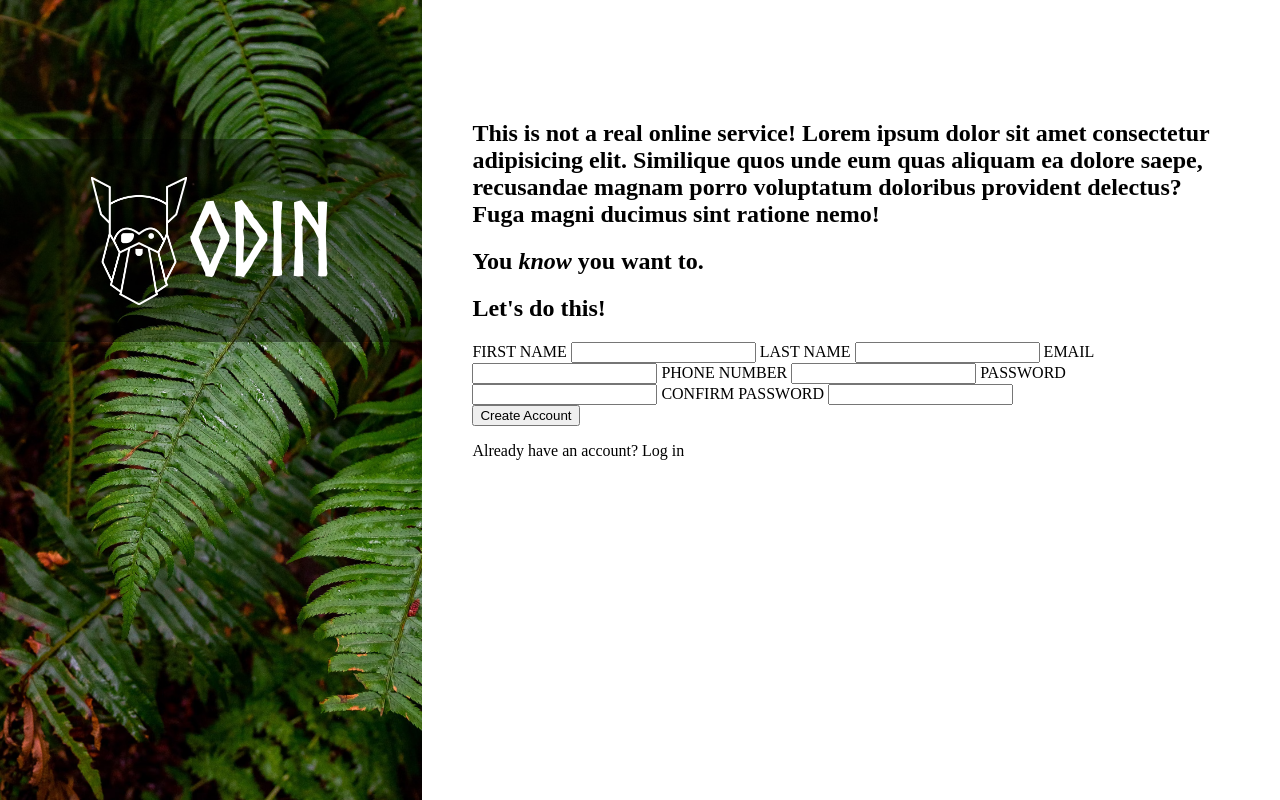
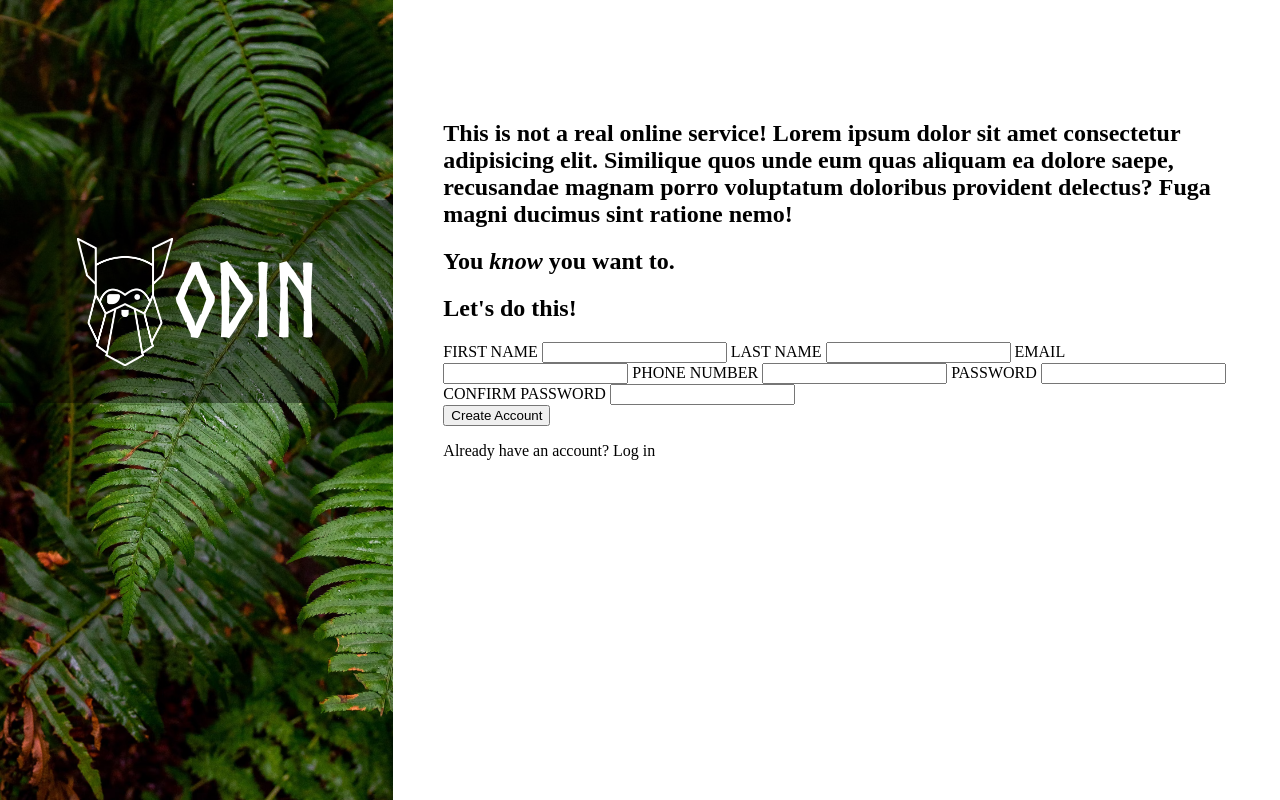
Before and after one commit to mrkgbr/top-sign-up-form, a plain HTML site: page index.html in a window 1280 px wide. Drawn offline with Linux system fonts and the light colour scheme.

Commit message:
Fixed logo vertical position

```diff
--- a/style.css
+++ b/style.css
@@ -32,12 +32,11 @@ body {
 .left {
   background-image: url("Images/background.avif");
   background-size: cover;
-  flex-grow: 1;
-  min-width: 33%;
+  flex: 1;
 }
 
 .right {
-  flex-grow: 2;
+  flex: 2;
   padding: 100px 50px;
 }
 
@@ -48,7 +47,7 @@ body {
 .logo {
   height: calc(75px + 10vw);
   background-color: hsl(0, 0%, 0%, 0.4);
-  margin-top: 33%;
+  margin-top: 25vh;
   display: flex;
   justify-content: center;
   align-items: center;
```
